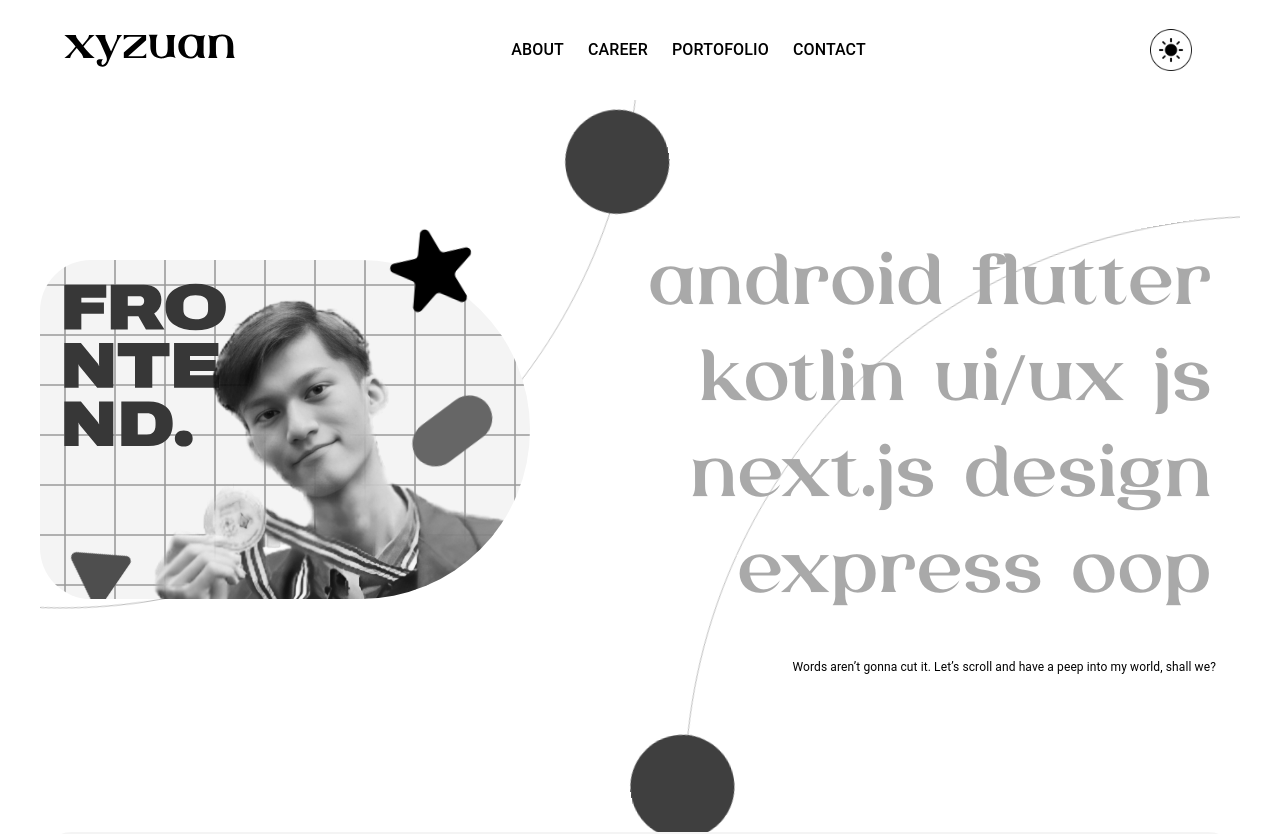
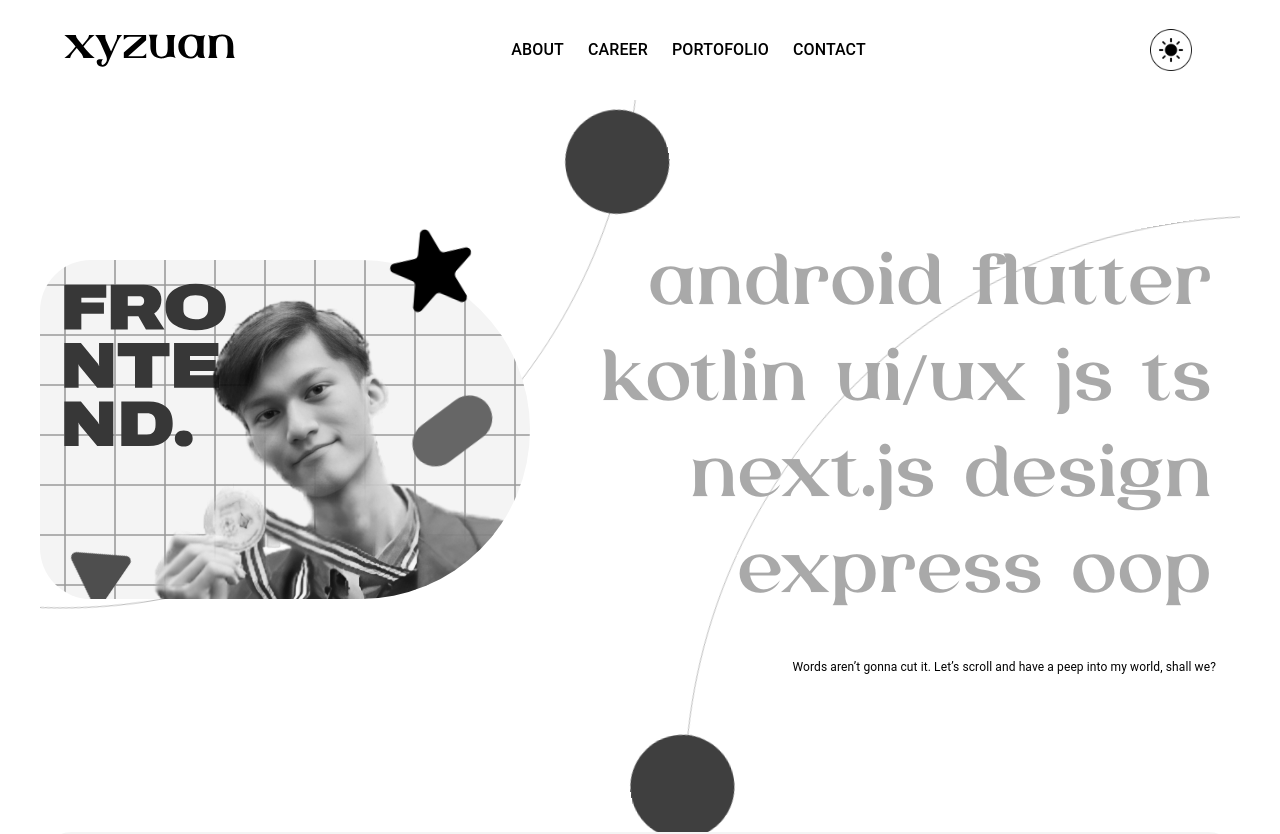
Before and after one commit to xyzuan/xyzuanFtReact, a Next.js app: page / in a window 1280 px wide. Shown: the top 834 px of the page. Built offline with nearby package versions, Linux system fonts and the light colour scheme; no server answers.

Commit message:
main: add Typescript heading title

```diff
--- a/src/app/home/Hero/components/HeroTitle.tsx
+++ b/src/app/home/Hero/components/HeroTitle.tsx
@@ -11,6 +11,7 @@ const HeroTitle = () => {
     "kotlin",
     "ui/ux",
     "js",
+    "ts",
     "next.js",
     "design",
     "express",
```
